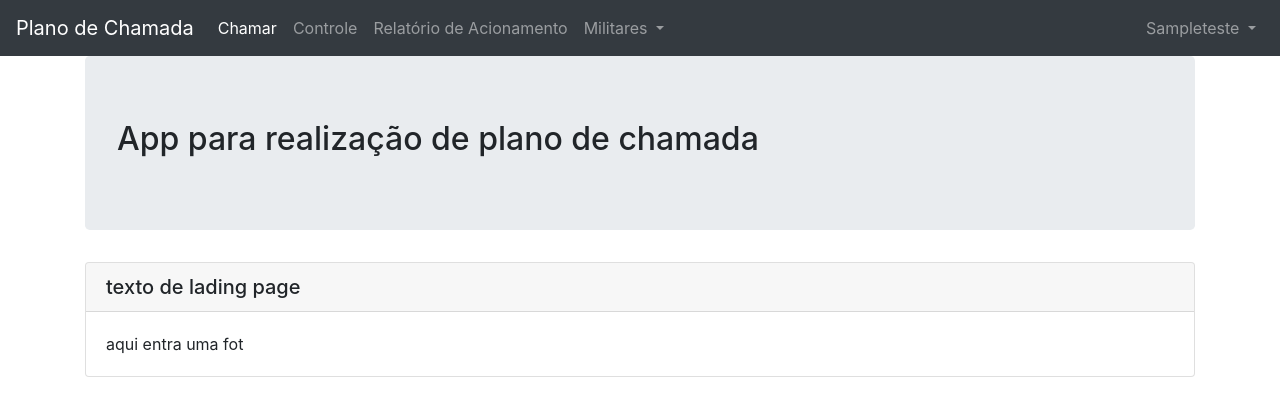
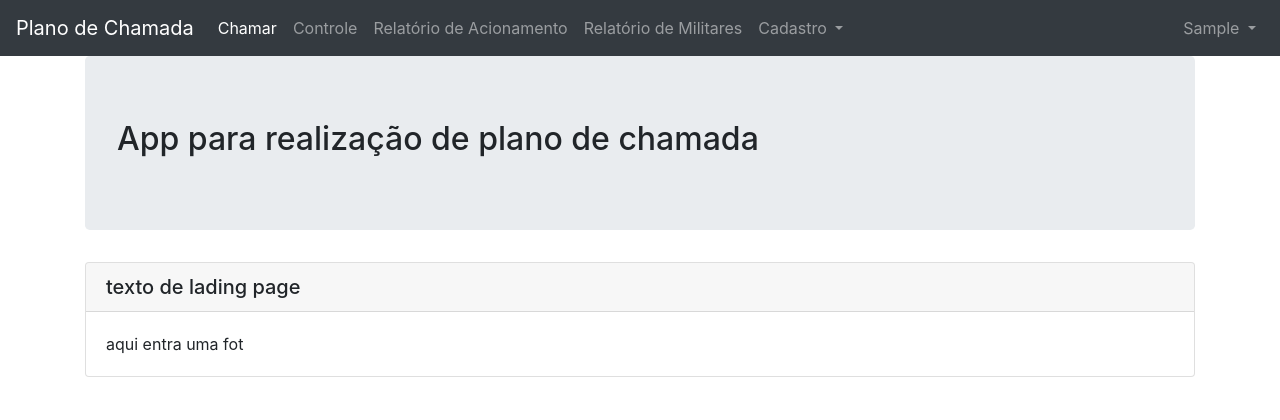
Before and after one commit to hadtrindade/calling-plan, a Django app: page / in a window 1280 px wide. Shown: the top 420 px of the page. Run offline with Django 3.2, Linux system fonts and the light colour scheme; the visitor is signed in with stand-in values (Sample User, id 1); parts of the project's set-up code (start-up, migrations or seed data) failed here and were passed over.

Commit message:
template base

```diff
--- a/calling_plan/pages/templates/pages/base.html
+++ b/calling_plan/pages/templates/pages/base.html
@@ -26,46 +26,56 @@
         </button>
 
         <div class="collapse navbar-collapse" id="navbarSupportedContent">
+
             <ul class="navbar-nav mr-auto">
+            {% if user.is_authenticated %}
+                {% if user.is_staff %}
                 <li class="nav-item">
                 <a class="nav-link active" aria-current="page" href="#">Chamar</a>
                 </li>
+                {% endif %}
                 <li class="nav-item">
                 <a class="nav-link" href="#">Controle</a>
                 </li>
                 <li class="nav-item">
                 <a class="nav-link" href="#">Relatório de Acionamento</a>
                 </li>
+                <li class="nav-item">
+                    <a class="nav-link" href="{% url 'military:list-military' %}">Relatório de Militares</a>
+                </li>
+                {% if user.is_staff %}
                 <li class="nav-item dropdown">
                     <a class="nav-link dropdown-toggle" href="#" id="navbarDropdownMenuLink" role="button" data-toggle="dropdown" aria-expanded="false">
-                        Militares
+                        Cadastro
                     </a>
                     <div class="dropdown-menu bg-dark border-light" aria-labelledby="navbarDropdownMenuLink">
-                        <a class="dropdown-item text-light" href="{% url 'core:register' %}">Cadastro</a>
-                        <a class="dropdown-item text-light" href="#">Relatório de Militares</a>
+                        <a class="dropdown-item text-light" href="{% url 'military:add-military' %}">Cadastro de Militar</a>
+                        <a class="dropdown-item text-light" href="{% url 'military:add-graduation' %}">Cadastro de Posto/Gradução</a>
+                        <a class="dropdown-item text-light" href="{% url 'military:add-subunit' %}">Cadastro de Subunidade</a>
+                        <a class="dropdown-item text-light" href="{% url 'military:add-area' %}">Cadastro de Area</a>
                     </div>
                 </li>
+                {% endif %}
+            {% endif %}
             </ul>
+
             <ul class="navbar-nav">
                 {% if user.is_authenticated %}
                     <li class="nav-item dropdown">
                         <a class="nav-link dropdown-toggle" href="#" id="navbarDropdownMenuLink" role="button"
                             data-toggle="dropdown" aria-expanded="false">
-                            {{ user.first_name }}teste
+                            {{ user.first_name }}
                         </a>
                         <div class="dropdown-menu  dropdown-menu-right bg-dark border-light" aria-labelledby="navbarDropdownMenuLink">
-                            <a class="dropdown-item text-light" href="#">Dashboard</a>
-                            <a class="dropdown-item text-light" href="#">Perfil</a>
+                            <a class="dropdown-item text-light" href="{% url "pages:home" %}">Dashboard</a>
                             <div class="dropdown-divider"></div>
                             <div class="dropdown-item">
-                                <a class="btn btn-danger" href="#">Sair</a>
+                                <a class="btn btn-danger" href="{% url "core:logout" %}">Sair</a>
                             </div>
                         </div>
                     </li>
             </ul>
-            {% else %}
-                <a class="btn btn-light my-2 my-sm-0" href="">Entrar</a>
-        {% endif %}
+                {% endif %}
         </div>
 </nav>
 {% endblock nav %}
```
